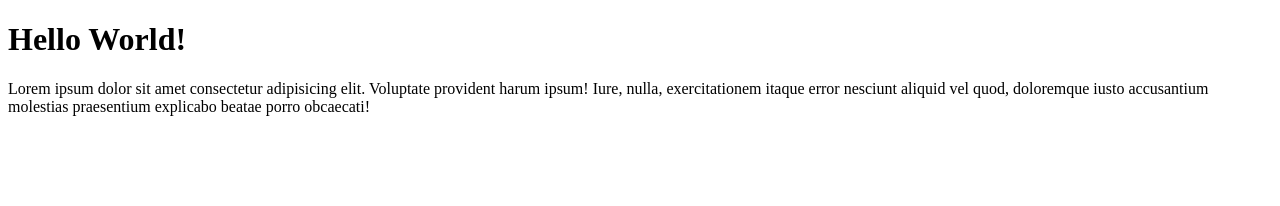
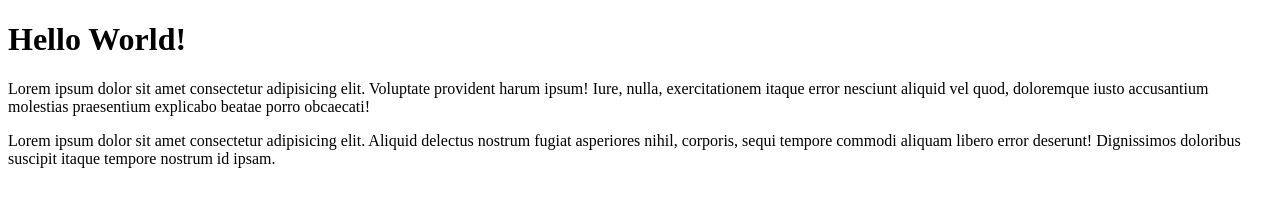
Before and after one commit to JohnDoe-123456/testPR22, a plain HTML site: page index.html in a window 1280 px wide. Drawn offline with Linux system fonts and the light colour scheme.

Commit message:
add 1 p Lorem

```diff
--- a/index.html
+++ b/index.html
@@ -8,5 +8,6 @@
 <body>
     <h1>Hello World!</h1>
     <p>Lorem ipsum dolor sit amet consectetur adipisicing elit. Voluptate provident harum ipsum! Iure, nulla, exercitationem itaque error nesciunt aliquid vel quod, doloremque iusto accusantium molestias praesentium explicabo beatae porro obcaecati!</p>
+    <p>Lorem ipsum dolor sit amet consectetur adipisicing elit. Aliquid delectus nostrum fugiat asperiores nihil, corporis, sequi tempore commodi aliquam libero error deserunt! Dignissimos doloribus suscipit itaque tempore nostrum id ipsam.</p>
 </body>
 </html>
```
